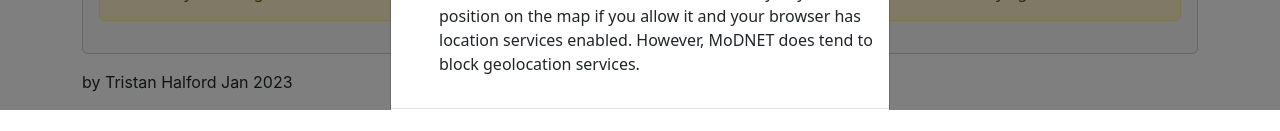
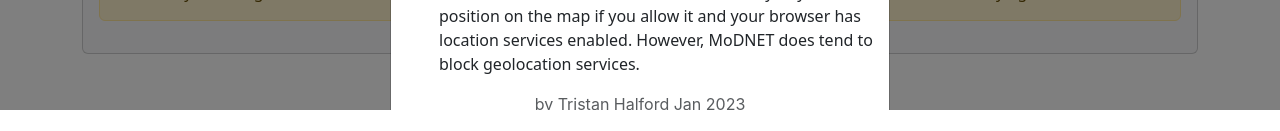
Before and after one commit to MrMungus/JCS-1b-React-JS, a React (Create React App) app: page / in a window 1280 px wide. Both pictures are taken after a click on the button "info". Shown: the part 690-821 px from the top of the page. Built offline with nearby package versions, Linux system fonts and the light colour scheme; no server answers.

Commit message:
2 files modified

```diff
--- a/src/App.js
+++ b/src/App.js
@@ -32,7 +32,7 @@ export default function App() {
           <div className="col-md-6 col-sm-12 mb-3">
             <ChartReason></ChartReason>
           </div>
-          <div className="col-12 mb-4">
+          <div className="col-12 mb-4 text-center">
             <p>by Tristan Halford Jan 2023</p>
           </div>
         </div>
--- a/src/features/nav/Navbar.js
+++ b/src/features/nav/Navbar.js
@@ -72,6 +72,9 @@ function navbar() {
                 services.{' '}
               </li>
             </ol>
+            <p className="text-muted text-center">
+              by Tristan Halford Jan 2023
+            </p>
           </Modal.Body>
           <Modal.Footer>
             <Button variant="secondary" onClick={() => setShowModal(false)}>
```
